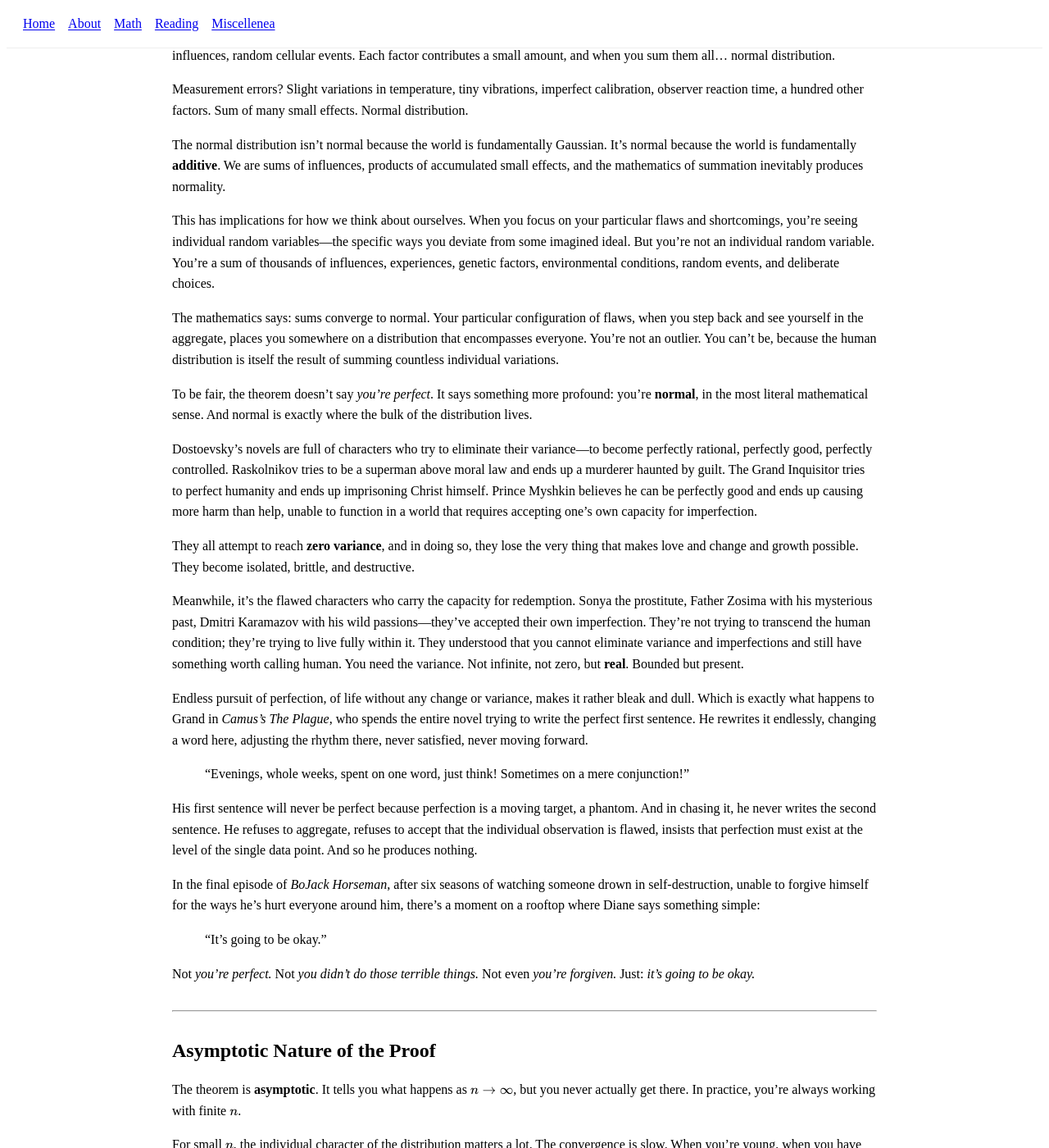
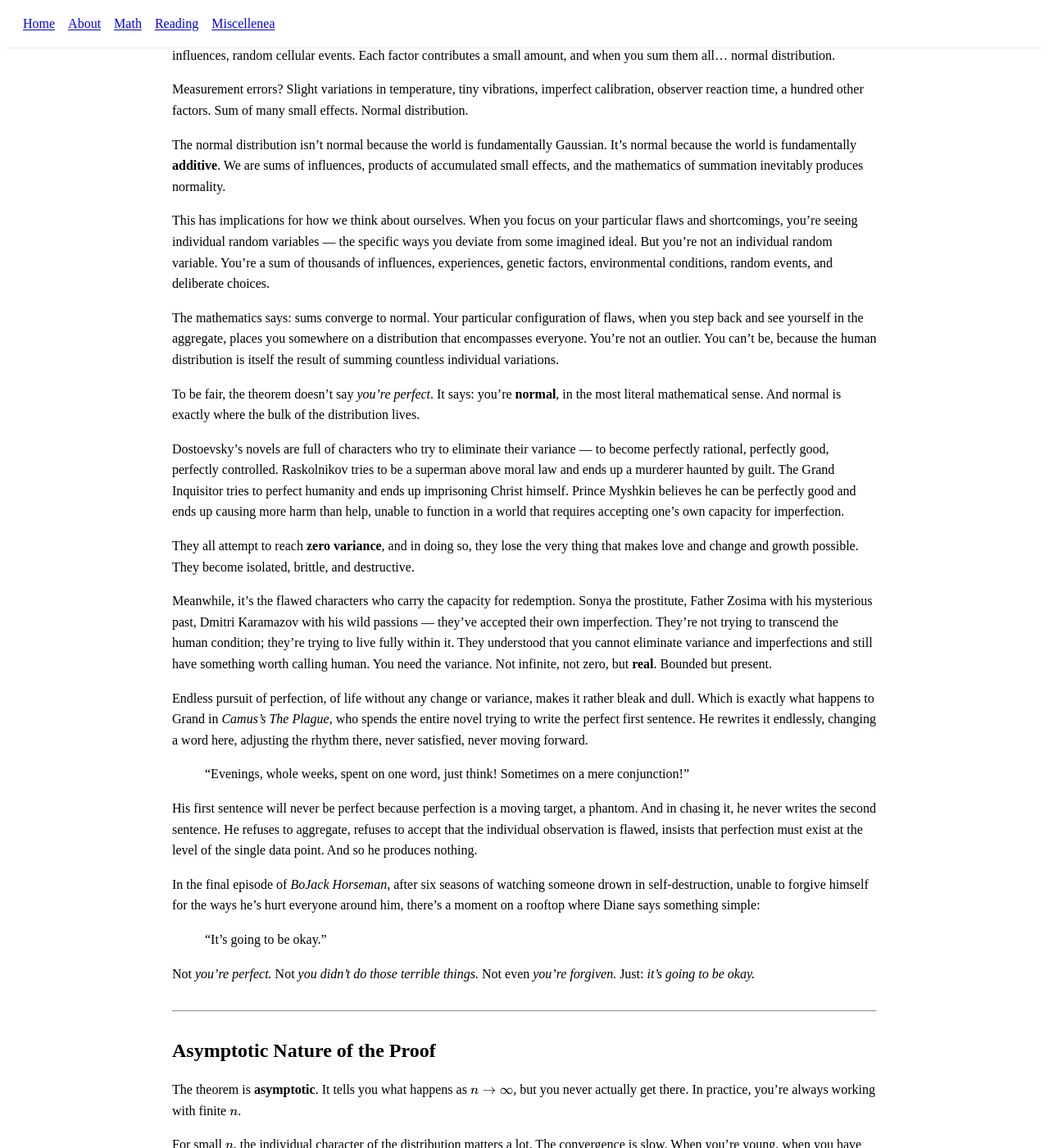
Before and after one commit to KevinDayve/KevinDayve.github.io, a Jekyll site: the page built from math/central_limit_theorem.md, in a window 1280 px wide and 1400 px high, scrolled down 2355 px. Shown: the whole window at 82% size. Built offline with Jekyll 4.4.1, drawn with Linux system fonts in a browser that asks for light colours; some of the changed text lies outside the part shown.

Commit message:
minor fix

```diff
--- a/math/central_limit_theorem.md
+++ b/math/central_limit_theorem.md
@@ -106,17 +106,17 @@ Measurement errors? Slight variations in temperature, tiny vibrations, imperfect
 
 The normal distribution isn't normal because the world is fundamentally Gaussian. It's normal because the world is fundamentally **additive**. We are sums of influences, products of accumulated small effects, and the mathematics of summation inevitably produces normality.
 
-This has implications for how we think about ourselves. When you focus on your particular flaws and shortcomings, you're seeing individual random variables—the specific ways you deviate from some imagined ideal. But you're not an individual random variable. You're a sum of thousands of influences, experiences, genetic factors, environmental conditions, random events, and deliberate choices.
+This has implications for how we think about ourselves. When you focus on your particular flaws and shortcomings, you're seeing individual random variables — the specific ways you deviate from some imagined ideal. But you're not an individual random variable. You're a sum of thousands of influences, experiences, genetic factors, environmental conditions, random events, and deliberate choices.
 
 The mathematics says: sums converge to normal. Your particular configuration of flaws, when you step back and see yourself in the aggregate, places you somewhere on a distribution that encompasses everyone. You're not an outlier. You can't be, because the human distribution is itself the result of summing countless individual variations.
 
-To be fair, the theorem doesn't say *you're perfect*. It says something more profound: you're **normal**, in the most literal mathematical sense. And normal is exactly where the bulk of the distribution lives.
+To be fair, the theorem doesn't say *you're perfect*. It says: you're **normal**, in the most literal mathematical sense. And normal is exactly where the bulk of the distribution lives.
 
-Dostoevsky's novels are full of characters who try to eliminate their variance—to become perfectly rational, perfectly good, perfectly controlled. Raskolnikov tries to be a superman above moral law and ends up a murderer haunted by guilt. The Grand Inquisitor tries to perfect humanity and ends up imprisoning Christ himself. Prince Myshkin believes he can be perfectly good and ends up causing more harm than help, unable to function in a world that requires accepting one's own capacity for imperfection.
+Dostoevsky's novels are full of characters who try to eliminate their variance — to become perfectly rational, perfectly good, perfectly controlled. Raskolnikov tries to be a superman above moral law and ends up a murderer haunted by guilt. The Grand Inquisitor tries to perfect humanity and ends up imprisoning Christ himself. Prince Myshkin believes he can be perfectly good and ends up causing more harm than help, unable to function in a world that requires accepting one's own capacity for imperfection.
 
 They all attempt to reach **zero variance**, and in doing so, they lose the very thing that makes love and change and growth possible. They become isolated, brittle, and destructive.
 
-Meanwhile, it's the flawed characters who carry the capacity for redemption. Sonya the prostitute, Father Zosima with his mysterious past, Dmitri Karamazov with his wild passions—they've accepted their own imperfection. They're not trying to transcend the human condition; they're trying to live fully within it. They understood that you cannot eliminate variance and imperfections and still have something worth calling human. You need the variance. Not infinite, not zero, but **real**. Bounded but present.
+Meanwhile, it's the flawed characters who carry the capacity for redemption. Sonya the prostitute, Father Zosima with his mysterious past, Dmitri Karamazov with his wild passions — they've accepted their own imperfection. They're not trying to transcend the human condition; they're trying to live fully within it. They understood that you cannot eliminate variance and imperfections and still have something worth calling human. You need the variance. Not infinite, not zero, but **real**. Bounded but present.
 
 Endless pursuit of perfection, of life without any change or variance, makes it rather bleak and dull. Which is exactly what happens to Grand in *Camus's The Plague*, who spends the entire novel trying to write the perfect first sentence. He rewrites it endlessly, changing a word here, adjusting the rhythm there, never satisfied, never moving forward.
 
@@ -138,7 +138,7 @@ The theorem is **asymptotic**. It tells you what happens as $n \to \infty$, but
 
 For small $n$, the individual character of the distribution matters a lot. The convergence is slow. When you're young, when you have fewer experiences to average over, each individual event weighs heavily. Every failure feels catastrophic because you don't yet have enough data points to see the larger pattern.
 
-But as you accumulate more experiences, more observations, more chances to see yourself in different contexts—the averaging starts to work. The pattern begins to emerge. Individual fluctuations matter less because you can see them in context of the larger distribution.
+But as you accumulate more experiences, more observations, more chances to see yourself in different contexts — the averaging starts to work. The pattern begins to emerge. Individual fluctuations matter less because you can see them in context of the larger distribution.
 
 Maybe that's what maturity is: reaching a large enough $n$ that convergence begins. Not that you stop having flaws or struggles, but that you can see them as variance around a mean rather than as fundamental truths about who you are.
 
@@ -150,10 +150,10 @@ The theorem offers a framework for something we intuitively sense but struggle t
 
 You cannot get to normality without variance. You cannot reach the limit without the individual fluctuations. The beauty of the bell curve emerges from the chaos of the individual observations.
 
-When someone tells you *you're okay*, they might mean you're not as bad as you think. But the CLT says something stronger: you're **normal**, in the most profound sense. You're exactly what you should be—a bounded random variable contributing to a larger pattern, a single term in a sum that converges to something stable and predictable and, in its way, beautiful.
+When someone tells you *you're okay*, they might mean you're not as bad as you think. But the CLT says something stronger: you're **normal**, in the most profound sense. You're exactly what you should be — a bounded random variable contributing to a larger pattern, a single term in a sum that converges to something stable and predictable and, in its way, beautiful.
 
 The Central Limit Theorem isn't just about probability distributions. It's about the mathematics of being human in a world that demands perfection while being fundamentally built from imperfection.
 
-> We must imagine Sisyphus happy. The random variables will converge—the mathematics guarantees it. And it's going to be okay.
+> We must imagine Sisyphus happy. The random variables will converge — the mathematics guarantees it. And it's going to be okay.
 
 **You are okay.**
```
